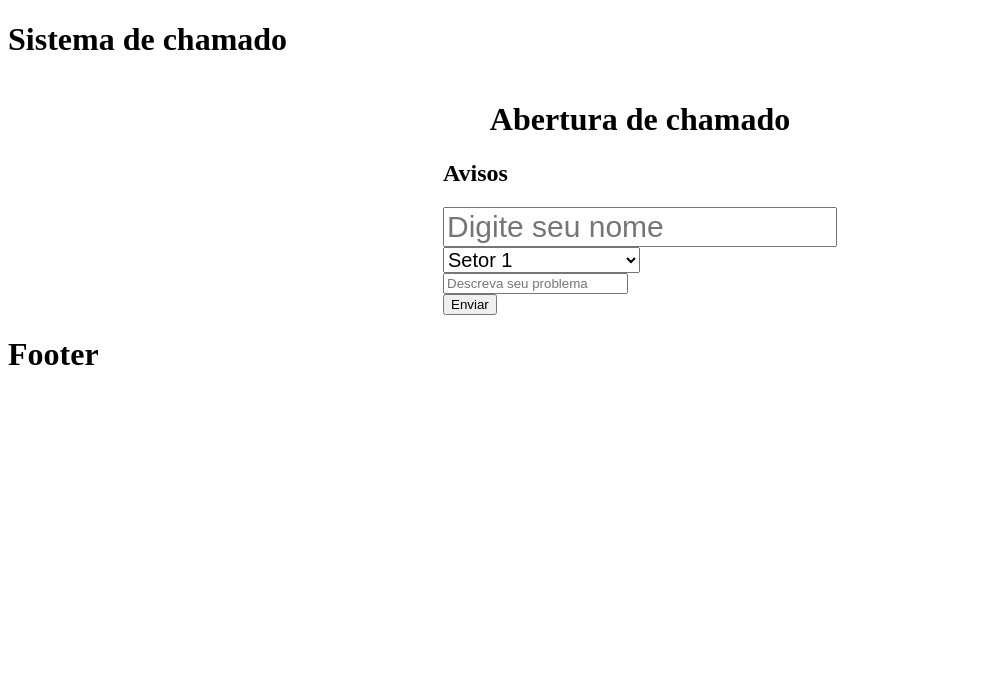
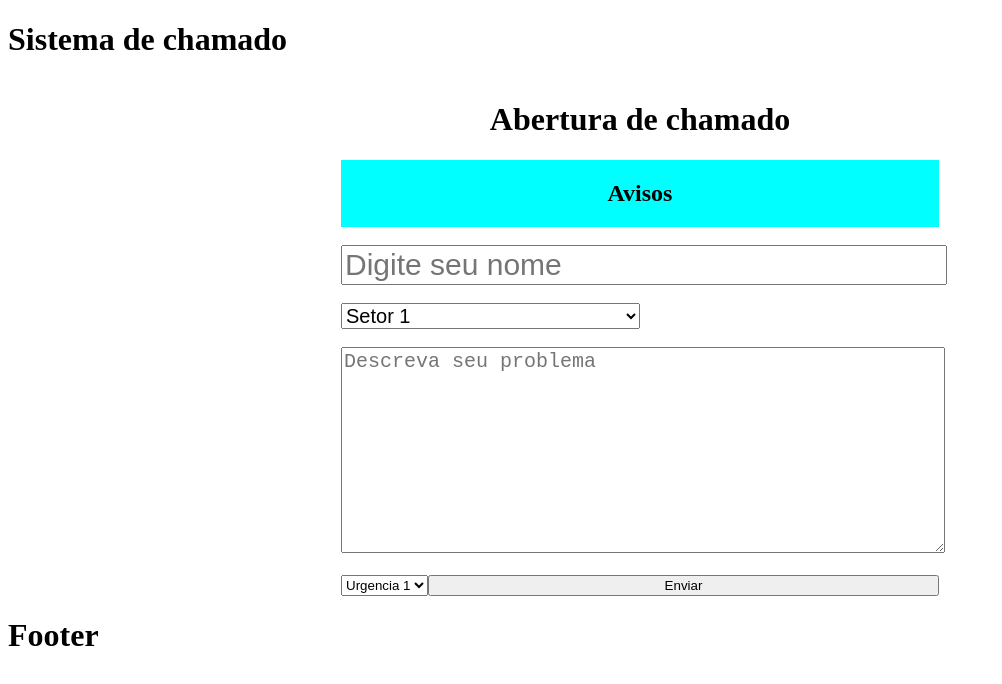
Before and after one commit to gustavo-henrique-pereira-lima/front-chamado, an Angular app: page /abrir-chamado in a window 1280 px wide. Shown: the top 684 px of the page, without its empty margins (0-1002 px from the left). Built offline with nearby package versions, Linux system fonts and the light colour scheme.

Commit message:
Estrutura layout abertura de chamado

```diff
--- a/src/app/components/pages/abrir-chamado/abrir-chamado.component.css
+++ b/src/app/components/pages/abrir-chamado/abrir-chamado.component.css
@@ -2,6 +2,14 @@ h1{
     display: flex;
     justify-content: center;
 }
+
+.avisos{
+    background-color: aqua;
+    display: flex;
+    justify-content: center;
+}
+
+
 .box-chamado{
     display: flex;
     align-items: center;
@@ -10,6 +18,7 @@ h1{
 
 .input-box input{
     font-size: 30px;
+    width: 100%;
 }
 
 .setores select{
@@ -17,4 +26,19 @@ h1{
     font-size: 20px;
 }
 
+.input-text textarea{
+    width: 100%;
+    height: 200px;
+    font-size: 20px;
+}
+
+.caixa-enviar{
+    display: flex;
+    justify-content: center;
+}
+
+.caixa-enviar button{
+    width: 100%;
+}
+
 /****************************************************************/
--- a/src/app/components/pages/abrir-chamado/abrir-chamado.component.html
+++ b/src/app/components/pages/abrir-chamado/abrir-chamado.component.html
@@ -8,9 +8,13 @@
             <h2>Avisos</h2>
         </div>
 
+        <br>
+
         <div class="input-box">
             <input type="text" placeholder="Digite seu nome" >
         </div>
+
+        <br>
 
         <div class="setores">
             <select name="setor">
@@ -20,16 +24,20 @@
             </select>
         </div>
 
+        <br>
+
         <div class="input-text">
-            <input type="text" placeholder="Descreva seu problema">
+            <textarea name="" id="" cols="48" rows="10" placeholder="Descreva seu problema"></textarea>
         </div>
 
+        <br>
+
         <div class="caixa-enviar">
-        <!--<select name="urgencia">
+            <select name="urgencia">
                 <option value="urgencia1" selected>Urgencia 1</option>
                 <option value="urgencia2">Urgencia 2</option>
                 <option value="urgencia3">Urgencia 3</option>
-            </select>-->
+            </select>
             <button>Enviar</button>
         </div>
 
```
